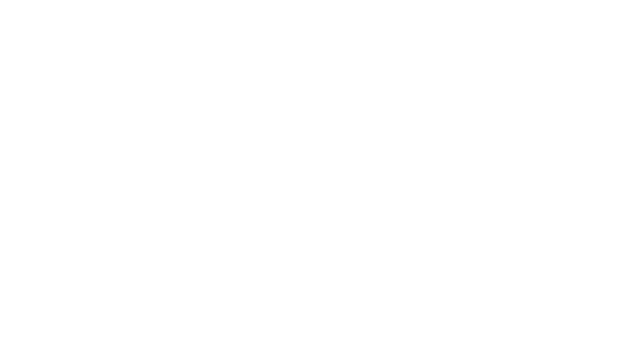
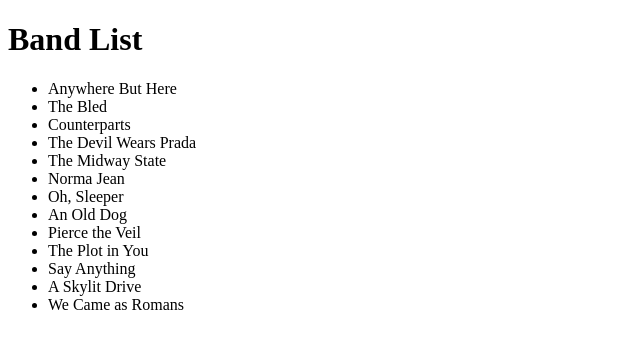
Before and after one commit to acciojob/sorting-articles-Hemanthmon, a website: page main.html in a window 1280 px wide. Shown: the whole page, without its empty margins (0-640 px from the left). Drawn offline with Linux system fonts and the light colour scheme.

Commit message:
created a submission

```diff
--- a/main.html
+++ b/main.html
@@ -8,7 +8,10 @@
 
 <body>
 	<!-- the entire body must be written by student -->
-    <script type="text/javascript" src="./script.js">
+	<h1>Band List</h1>
+
+	<ul id="band"></ul>
+	<script type="text/javascript" src="./script.js">
 </script>
 
 </body>
--- a/script.js
+++ b/script.js
@@ -1 +1,15 @@
-//your JS code here. If required.
+const bands = ['The Plot in You', 'The Devil Wears Prada', 'Pierce the Veil', 'Norma Jean', 'The Bled', 'Say Anything', 'The Midway State', 'We Came as Romans', 'Counterparts', 'Oh, Sleeper', 'A Skylit Drive', 'Anywhere But Here', 'An Old Dog'];
+
+function stripArticle(name) {
+  return name.replace(/^(a |an |the )/i, '').trim();
+}
+
+const sortedBands = bands.sort((a, b) => stripArticle(a).localeCompare(stripArticle(b)));
+
+const ul = document.getElementById('band');
+
+sortedBands.forEach(band => {
+  const li = document.createElement('li');
+  li.textContent = band;
+  ul.appendChild(li);
+});
```
